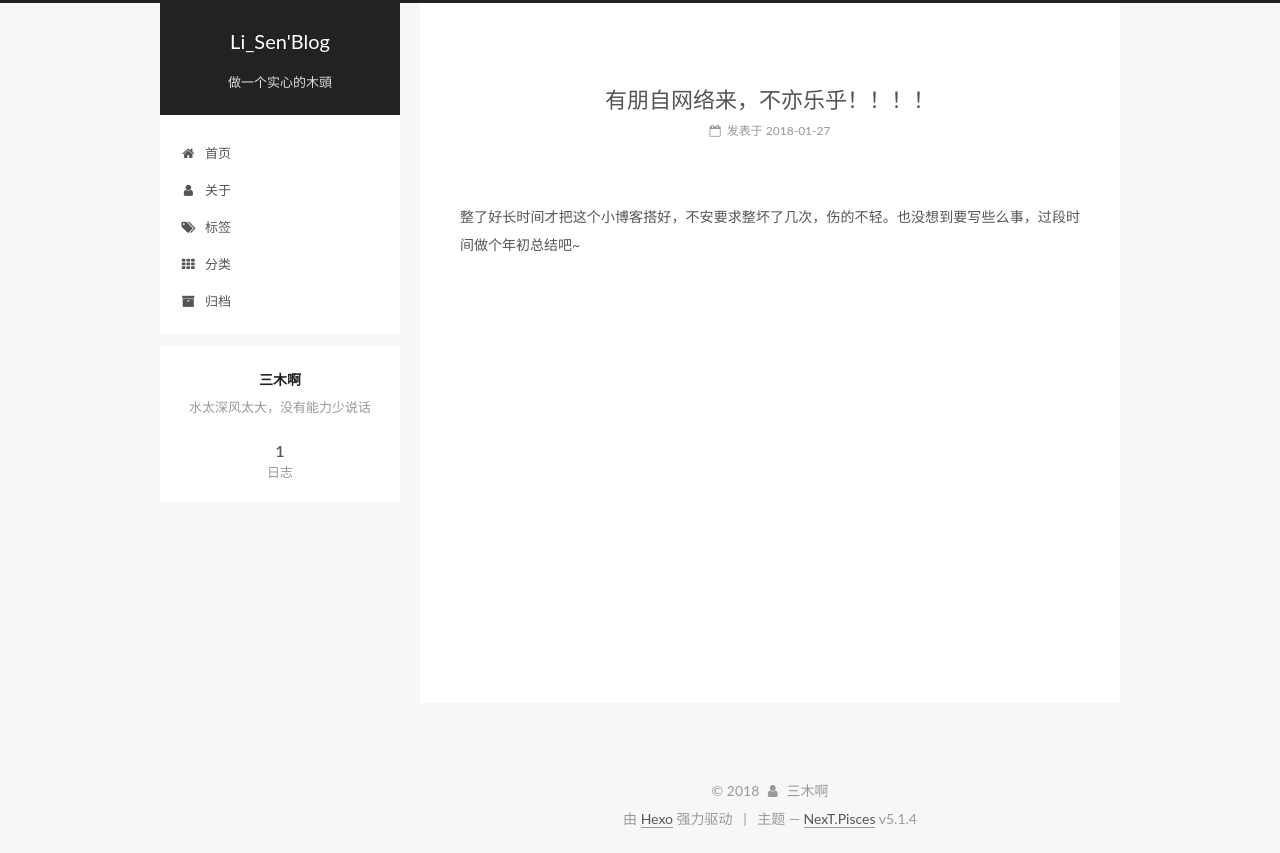
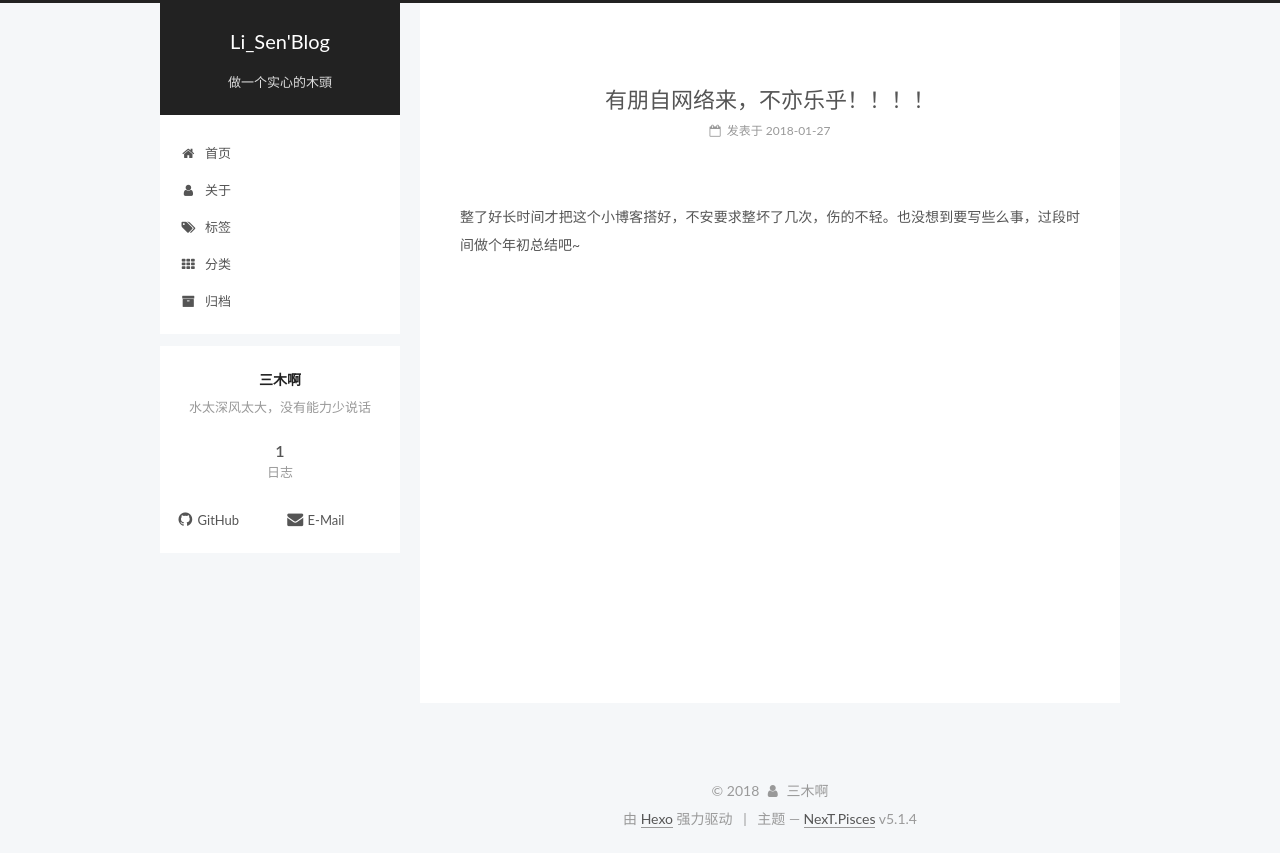
Before and after one commit to LiSen203/LiSen203.github.io, a plain HTML site: page 2018/01/27/hello-world/index.html in a window 1280 px wide. Drawn offline with Linux system fonts and the light colour scheme.

Commit message:
Site updated: 2018-01-28 17:14:29

```diff
--- a/2018/01/27/hello-world/index.html
+++ b/2018/01/27/hello-world/index.html
@@ -429,6 +429,22 @@
 
 
 
+            <div class="links-of-author motion-element">
+
+                  <span class="links-of-author-item">
+                    <a href="https://github.com/yourname" target="_blank" title="GitHub">
+
+                        <i class="fa fa-fw fa-github"></i>GitHub</a>
+                  </span>
+
+                  <span class="links-of-author-item">
+                    <a href="mailto:yourname@gmail.com" target="_blank" title="E-Mail">
+
+                        <i class="fa fa-fw fa-envelope"></i>E-Mail</a>
+                  </span>
+
+            </div>
+
 
 
 
--- a/css/main.css
+++ b/css/main.css
@@ -1823,7 +1823,7 @@ pre .javascript .function {
   width: 4px;
   height: 4px;
   border-radius: 50%;
-  background: #5e82bd;
+  background: #b3ff85;
 }
 .links-of-blogroll {
   font-size: 13px;
```
Also changed, not shown: archives/2018/01/index.html (+16 -0 lines), archives/2018/index.html (+16 -0 lines), archives/index.html (+16 -0 lines), index.html (+16 -0 lines).
